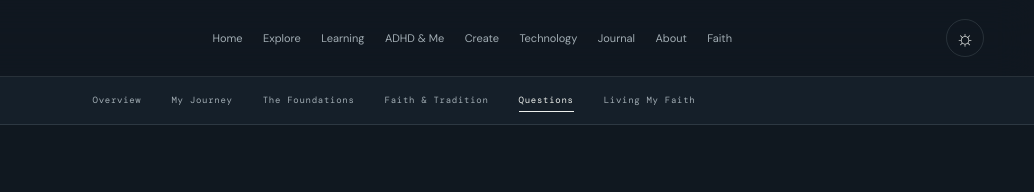
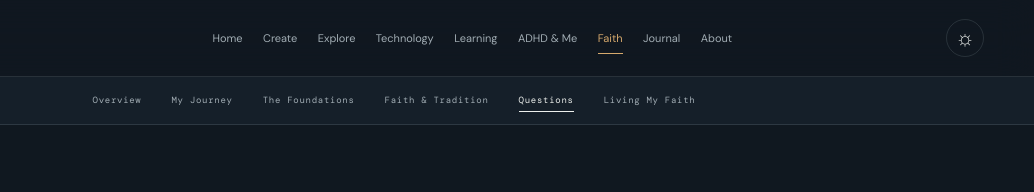
Before and after one commit to Amateurfool/the-infinite-detour, a plain HTML site: page faith/questions/index.html in a window 1280 px wide. Shown: the top 192 px of the page, 246-1280 px from the left. Drawn offline with nearby package versions, Linux system fonts and the light colour scheme; a web font is replaced by a local one.

```diff
--- a/faith/questions/index.html
+++ b/faith/questions/index.html
@@ -7,11 +7,11 @@
 <header class="site-header"><div class="header-inner">
 <a class="brand" href="/the-infinite-detour/" aria-label="The Infinite Detour home"><span class="brand-mark" aria-hidden="true">↗</span><span class="brand-words">THE INFINITE <strong>DETOUR</strong></span></a>
 <nav class="desktop-nav" aria-label="Main navigation">
-<a href="/the-infinite-detour/">Home</a><a href="/the-infinite-detour/explore/">Explore</a><a href="/the-infinite-detour/learning/">Learning</a><a href="/the-infinite-detour/adhd/">ADHD &amp; Me</a><a href="/the-infinite-detour/create/">Create</a><a href="/the-infinite-detour/technology/">Technology</a><a href="/the-infinite-detour/journal/">Journal</a><a href="/the-infinite-detour/about/">About</a>
+<a href="/the-infinite-detour/">Home</a><a href="/the-infinite-detour/create/">Create</a><a href="/the-infinite-detour/explore/">Explore</a><a href="/the-infinite-detour/technology/">Technology</a><a href="/the-infinite-detour/learning/">Learning</a><a href="/the-infinite-detour/adhd/">ADHD &amp; Me</a><a href="/the-infinite-detour/faith/" class="active" aria-current="page">Faith</a><a href="/the-infinite-detour/journal/">Journal</a><a href="/the-infinite-detour/about/">About</a>
 </nav>
 <div class="header-actions"><button class="theme-toggle" type="button" aria-label="Switch to light theme" title="Switch theme"><span class="theme-icon" aria-hidden="true">☼</span></button><button class="menu-toggle" type="button" aria-expanded="false" aria-controls="mobile-nav" aria-label="Open navigation"><span></span><span></span></button></div>
 </div><nav class="mobile-nav" id="mobile-nav" aria-label="Mobile navigation" hidden>
-<a href="/the-infinite-detour/">Home</a><a href="/the-infinite-detour/explore/">Explore</a><a href="/the-infinite-detour/learning/">Learning</a><a href="/the-infinite-detour/adhd/">ADHD &amp; Me</a><a href="/the-infinite-detour/create/">Create</a><a href="/the-infinite-detour/technology/">Technology</a><a href="/the-infinite-detour/journal/">Journal</a><a href="/the-infinite-detour/about/">About</a>
+<a href="/the-infinite-detour/">Home</a><a href="/the-infinite-detour/create/">Create</a><a href="/the-infinite-detour/explore/">Explore</a><a href="/the-infinite-detour/technology/">Technology</a><a href="/the-infinite-detour/learning/">Learning</a><a href="/the-infinite-detour/adhd/">ADHD &amp; Me</a><a href="/the-infinite-detour/faith/" aria-current="page">Faith</a><a href="/the-infinite-detour/journal/">Journal</a><a href="/the-infinite-detour/about/">About</a>
 </nav></header><nav class="faith-nav" aria-label="Faith section navigation"><a href="/the-infinite-detour/faith/index.html">Overview</a><a href="/the-infinite-detour/faith/journey/">My Journey</a><a href="/the-infinite-detour/faith/foundations/">The Foundations</a><a href="/the-infinite-detour/faith/tradition/">Faith & Tradition</a><a href="/the-infinite-detour/faith/questions/" aria-current="page">Questions</a><a href="/the-infinite-detour/faith/living/">Living My Faith</a></nav><main id="main" class="faith-page faith-questions">
 <section class="faith-page-hero"><div class="faith-page-hero-copy"><p class="eyebrow">04 / OPEN ENQUIRY</p><h1>Questions Worth<br><em>Asking.</em></h1><p class="faith-lede">A space for curiosity, difficult subjects and the freedom to admit that some things are still unresolved.</p><span class="faith-meta">CURIOSITY / REFLECTION / OPENNESS</span></div><div class="faith-page-image"><img src="https://images.unsplash.com/photo-1470252649378-9c29740c9fa8?auto=format&amp;fit=crop&amp;w=1400&amp;q=85" alt="A distant horizon under a soft, misty morning sky" fetchpriority="high"><span>NOT EVERY PATH NEEDS A MAP</span></div></section>
 <section class="faith-reading-section"><div class="faith-reading-heading"><p class="eyebrow">ROOM TO THINK</p><h2>Faith and questions<br><em>can belong together.</em></h2></div><div class="faith-reading-copy"><p>I don't think faith and questions are opposites.</p><p>In fact, I think the willingness to ask questions is an important part of any genuine journey of understanding.</p><p>There are things I believe, things I'm still trying to understand, and things I may never have a definitive answer to.</p><p>That doesn't trouble me.</p><p>This isn't a place where every question needs to end with a neat conclusion. It's a place to explore ideas, consider different perspectives and be honest about the things we don't know.</p><p>Sometimes the value is in asking the question in the first place.</p></div></section>
```
